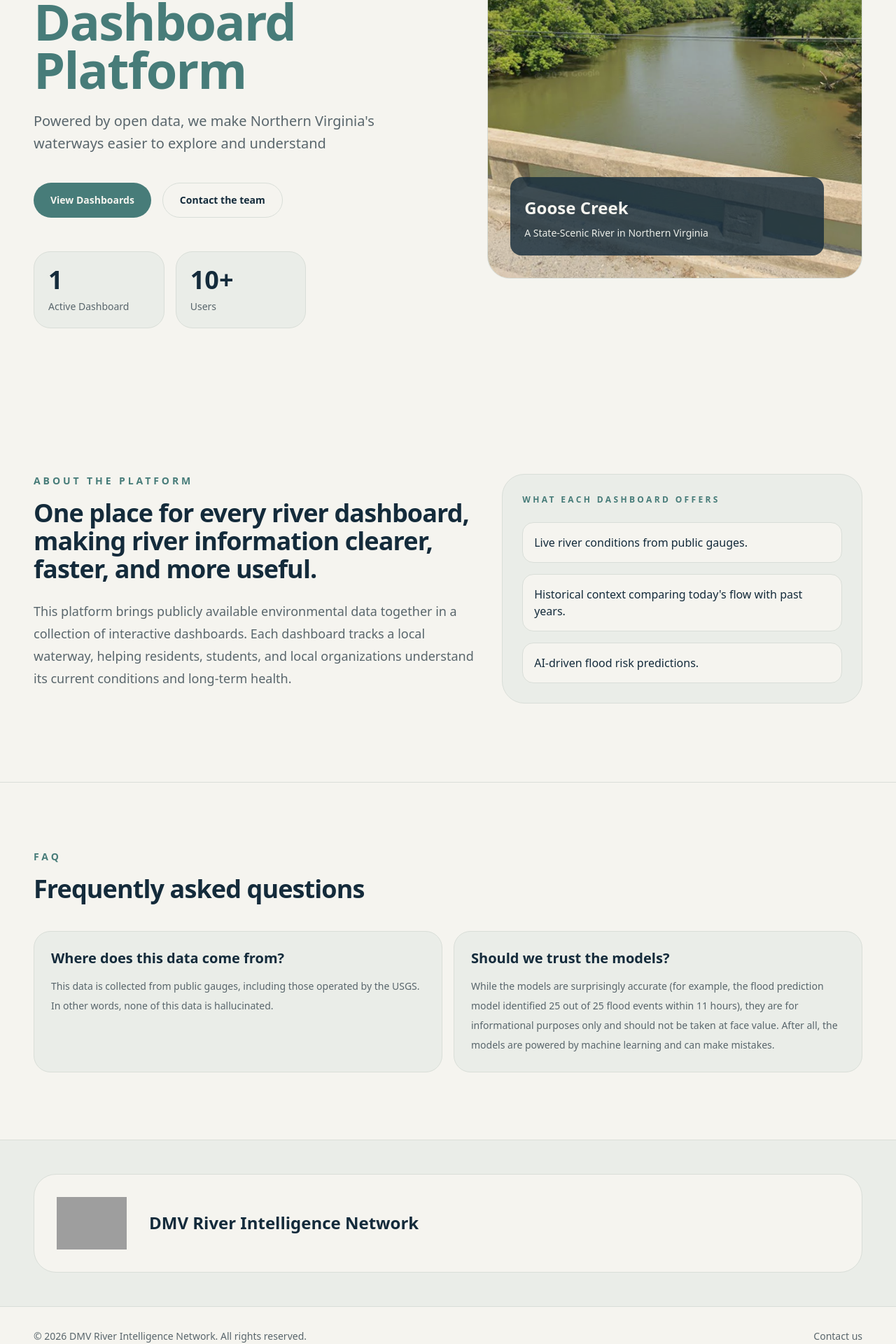
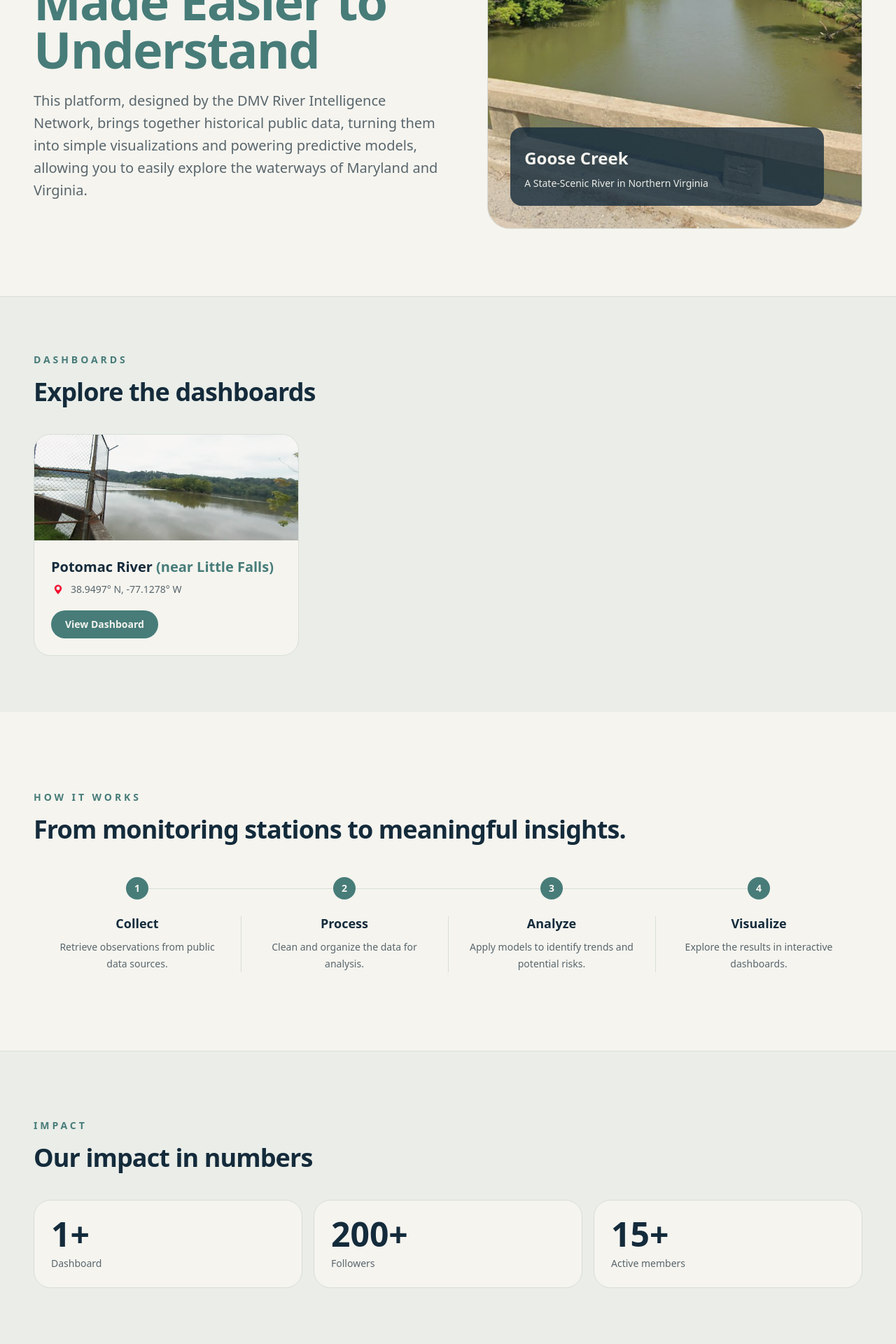
Before and after one commit to ackshatiwari/DMV-River-Intelligence-Network, a Next.js app in the folder frontend/: page / in a window 1280 px wide. Shown: the part 460-2380 px from the top of the page at 70% size. Built offline with nearby package versions, Linux system fonts and the light colour scheme; no server answers; grey boxes are pictures that could not be loaded.

Commit message:
revamp theme final

```diff
--- a/frontend/src/app/page.tsx
+++ b/frontend/src/app/page.tsx
@@ -2,7 +2,6 @@
 
 import Image from "next/image";
 import Logo from "../components/logo/logo";
-import { useRouter } from "next/navigation";
 
 import Home from "../components/home/home";
 import About from "../components/about/about";
@@ -11,10 +10,8 @@ import GetInvoled from "../components/get_involved/get_involved";
 import { useEffect, useState } from "react";
 
 export default function Page() {
-  const router = useRouter();
   const [homePageActive, setHomePageActive] = useState(true);
   const [aboutPageActive, setAboutPageActive] = useState(false);
-  const [locationsPageActive, setLocationsPageActive] = useState(false);
   const [contactPageActive, setContactPageActive] = useState(false);
   const [getInvolvedPageActive, setGetInvolvedPageActive] = useState(false);
 
@@ -31,13 +28,15 @@ export default function Page() {
       .catch((err) => console.error(err));
   }, []);
 
-  useEffect(() => {
-    if (locationsPageActive) {
-      router.push("/chapters");
-    }
-  }, [locationsPageActive, router]);
+  console.log("Message from API:", message);
 
-  console.log("Message from API:", message);
+  // Shared by the About nav item and the About button on the home page
+  const showAbout = () => {
+    setHomePageActive(false);
+    setAboutPageActive(true);
+    setContactPageActive(false);
+    setGetInvolvedPageActive(false);
+  };
 
   return (
     <>
@@ -47,35 +46,19 @@ export default function Page() {
         <h2 className={homePageActive ? selectedClassPages : unselectedClassPages} id="home" onClick={() => {
           setHomePageActive(true);
           setAboutPageActive(false);
-          setLocationsPageActive(false);
           setContactPageActive(false);
           setGetInvolvedPageActive(false);
         }}>Home</h2>
-        <h2 className={aboutPageActive ? selectedClassPages : unselectedClassPages} id="about" onClick={() => {
-          setHomePageActive(false);
-          setAboutPageActive(true);
-          setLocationsPageActive(false);
-          setContactPageActive(false);
-          setGetInvolvedPageActive(false);
-        }}>About</h2>
-        <h2 className={locationsPageActive ? selectedClassPages : unselectedClassPages} id="locations" onClick={() => {
-          setHomePageActive(false);
-          setAboutPageActive(false);
-          setLocationsPageActive(true);
-          setContactPageActive(false);
-          setGetInvolvedPageActive(false);
-        }}>Dashboards</h2>
+        <h2 className={aboutPageActive ? selectedClassPages : unselectedClassPages} id="about" onClick={showAbout}>About</h2>
         <h2 className={contactPageActive ? selectedClassPages : unselectedClassPages} id="contact" onClick={() => {
           setHomePageActive(false);
           setAboutPageActive(false);
-          setLocationsPageActive(false);
           setContactPageActive(true);
           setGetInvolvedPageActive(false);
         }}>Contact</h2>
         <h2 className={getInvolvedPageActive ? selectedClassPages : unselectedClassPages} id="get-involved" onClick={() => {
           setHomePageActive(false);
           setAboutPageActive(false);
-          setLocationsPageActive(false);
           setContactPageActive(false);
           setGetInvolvedPageActive(true);
         }}>Get Involved</h2>
@@ -84,7 +67,7 @@ export default function Page() {
 
 
     {/* Render the components based on the useState values */}
-    {homePageActive && <Home /> }
+    {homePageActive && <Home onAboutClick={showAbout} /> }
     {aboutPageActive && <About />}
     {contactPageActive && <Contact />}
     {getInvolvedPageActive && <GetInvoled />}
--- a/frontend/src/components/home/home.tsx
+++ b/frontend/src/components/home/home.tsx
@@ -3,9 +3,32 @@ import Link from "next/link";
 import Logo from "@/src/components/logo/logo";
 import Footer from "../footer/footer";
 
-const impactMetrics = [
-    { value: "1", label: "Active Dashboard" },
-    { value: "10+", label: "Users" }
+
+
+// Dashboard cards shown directly below the hero -- add a new entry here for each new dashboard
+const dashboards = [
+    {
+        name: "Potomac River",
+        qualifier: "(near Little Falls)",
+        image: "/pot_river_near_little_falls.png",
+        coordinates: "38.9497° N, -77.1278° W",
+        href: "/chapters/pot_river_dc_little_falls_pump_station",
+    },
+];
+
+// Steps shown in the "How it works" section, left to right
+const steps = [
+    { title: "Collect", description: "Retrieve observations from public data sources." },
+    { title: "Process", description: "Clean and organize the data for analysis." },
+    { title: "Analyze", description: "Apply models to identify trends and potential risks." },
+    { title: "Visualize", description: "Explore the results in interactive dashboards." },
+];
+
+// Figures shown in the "Our impact in numbers" section
+const impactStats = [
+    { value: "1+", label: "Dashboard" },
+    { value: "200+", label: "Followers" },
+    { value: "15+", label: "Active members" },
 ];
 
 // Frequently asked questions shown below the mission section
@@ -21,7 +44,12 @@ const faqs = [
 ];
 
 
-export default function Home() {
+type HomeProps = {
+    /** Switches the main page to the About section (owned by app/page.tsx). */
+    onAboutClick: () => void;
+};
+
+export default function Home({ onAboutClick }: HomeProps) {
     return (
         <main className="min-h-screen bg-page text-ink">
             <section className="relative overflow-hidden">
@@ -30,40 +58,17 @@ export default function Home() {
 
 
                         <h1 className="mt-8 max-w-3xl text-5xl font-black leading-[0.95] tracking-tight text-ink sm:text-6xl lg:text-7xl">
-                            DMV River Intelligence Network
-                            <span className="mt-4 block text-accent">Dashboard Platform</span>
+                            Environmental Data
+
+                            <span className="mt-4 block text-accent">Made Easier to Understand</span>
                         </h1>
 
                         <p className="mt-6 max-w-2xl text-lg leading-8 text-ink-muted sm:text-xl">
-                            Powered by open data, we make Northern Virginia's waterways easier to explore and understand
+                            This platform, designed by the DMV River Intelligence Network, brings together historical
+                            public data, turning them into simple visualizations and powering predictive models,
+                            allowing you to easily explore the waterways of Maryland and Virginia.
                         </p>
 
-                        <div className="mt-10 flex flex-col gap-4 sm:flex-row">
-                            <Link
-                                href="/chapters"
-                                className="inline-flex items-center justify-center rounded-full bg-accent px-6 py-3.5 text-sm font-semibold text-page transition hover:bg-ink"
-                            >
-                                View Dashboards
-                            </Link>
-                            <Link
-                                href="mailto:dmv.rivernetwork@gmail.com"
-                                className="inline-flex items-center justify-center rounded-full border border-line px-6 py-3.5 text-sm font-semibold text-ink transition hover:border-accent hover:bg-panel"
-                            >
-                                Contact the team
-                            </Link>
-                        </div>
-
-                        <div className="mt-12 grid gap-4 sm:grid-cols-3">
-                            {impactMetrics.map((metric) => (
-                                <div
-                                    key={metric.label}
-                                    className="rounded-3xl border border-line bg-panel p-5"
-                                >
-                                    <div className="text-4xl font-black text-ink">{metric.value}</div>
-                                    <div className="mt-2 text-sm font-medium text-ink-muted">{metric.label}</div>
-                                </div>
-                            ))}
-                        </div>
                     </div>
 
                     <div className="flex items-center justify-center lg:justify-end">
@@ -92,40 +97,99 @@ export default function Home() {
                 </div>
             </section>
 
-
-
-            <section id="mission" className="bg-page px-6 py-20 sm:px-10 lg:px-12 lg:py-28">
-                <div className="mx-auto grid max-w-[1600px] gap-10 lg:grid-cols-[1.1fr_0.9fr] lg:items-start">
-                    <div>
+            <section id="dashboards" className="border-t border-line bg-panel px-6 py-16 sm:px-10 lg:px-12 lg:py-20">
+                <div className="mx-auto max-w-[1600px]">
                     <p className="text-sm font-semibold uppercase tracking-[0.28em] text-accent">
-                            About the platform
+                        Dashboards
                     </p>
                     <h2 className="mt-4 text-3xl font-bold tracking-tight text-ink sm:text-4xl">
-                            One place for every river dashboard, making river information clearer, faster, and more useful.
+                        Explore the dashboards
                     </h2>
-                        <p className="mt-6 max-w-3xl text-lg leading-8 text-ink-muted">
-                            This platform brings publicly available environmental data together in a collection of
-                            interactive dashboards. Each dashboard tracks a local waterway, helping residents,
-                            students, and local organizations understand its current conditions and long-term health.
+
+                    <div className="mt-10 grid gap-6 sm:grid-cols-2 lg:grid-cols-3">
+                        {dashboards.map((dashboard) => (
+                            <Link
+                                key={dashboard.href}
+                                href={dashboard.href}
+                                className="group block overflow-hidden rounded-3xl border border-line bg-page transition hover:border-accent"
+                            >
+                                <div className="relative aspect-[5/2]">
+                                    <Image
+                                        src={dashboard.image}
+                                        alt={`${dashboard.name} ${dashboard.qualifier}`}
+                                        fill
+                                        className="object-cover"
+                                        sizes="(max-width: 640px) 100vw, (max-width: 1024px) 50vw, 33vw"
+                                    />
+                                </div>
+                                <div className="p-6">
+                                    <h3 className="text-xl font-bold text-ink">
+                                        {dashboard.name} <span className="text-accent">{dashboard.qualifier}</span>
+                                    </h3>
+                                    <p className="mt-2 flex items-center text-sm text-ink-muted">
+                                        <Image src="/marker.png" alt="" width={20} height={20} className="mr-2" />
+                                        {dashboard.coordinates}
                                     </p>
+                                    <span className="mt-5 inline-flex items-center justify-center rounded-full bg-accent px-5 py-2.5 text-sm font-semibold text-page transition group-hover:bg-ink">
+                                        View Dashboard
+                                    </span>
                                 </div>
+                            </Link>
+                        ))}
+                    </div>
+                </div>
+            </section>
 
-                    <aside className="rounded-[2rem] border border-line bg-panel p-7">
-                        <p className="text-xs font-semibold uppercase tracking-[0.28em] text-accent">
-                            What each dashboard offers
+            <section id="how-it-works" className="bg-page px-6 py-20 sm:px-10 lg:px-12 lg:py-28">
+                <div className="mx-auto max-w-[1600px]">
+                    <p className="text-sm font-semibold uppercase tracking-[0.28em] text-accent">
+                        How it works
                     </p>
-                        <ul className="mt-6 space-y-4 text-ink">
-                            <li className="rounded-2xl border border-line bg-page px-4 py-4">
-                                Live river conditions from public gauges.
+                    <h2 className="mt-4 text-3xl font-bold tracking-tight text-ink sm:text-4xl">
+                        From monitoring stations to meaningful insights.
+                    </h2>
+
+                    {/* On wide screens: a line runs through the numbered circles (the ol's
+                        ::before), and a thin divider sits between each step's text (each
+                        li's ::before, skipped on the first). Both drop away when the steps
+                        wrap onto multiple rows. */}
+                    <ol className="relative mt-12 grid gap-10 sm:grid-cols-2 lg:grid-cols-4 lg:gap-0 lg:before:absolute lg:before:left-[12.5%] lg:before:right-[12.5%] lg:before:top-4 lg:before:h-px lg:before:bg-line">
+                        {steps.map((step, index) => (
+                            <li
+                                key={step.title}
+                                className="relative flex flex-col items-center px-6 text-center lg:not-first:before:absolute lg:not-first:before:bottom-0 lg:not-first:before:left-0 lg:not-first:before:top-14 lg:not-first:before:w-px lg:not-first:before:bg-line"
+                            >
+                                <span className="flex h-8 w-8 items-center justify-center rounded-full bg-accent text-sm font-semibold text-page">
+                                    {index + 1}
+                                </span>
+                                <h3 className="mt-5 text-lg font-semibold text-ink">{step.title}</h3>
+                                <p className="mt-2 max-w-[16rem] text-sm leading-6 text-ink-muted">{step.description}</p>
                             </li>
-                            <li className="rounded-2xl border border-line bg-page px-4 py-4">
-                                Historical context comparing today&apos;s flow with past years.
-                            </li>
-                            <li className="rounded-2xl border border-line bg-page px-4 py-4">
-                                AI-driven flood risk predictions.
-                            </li>
-                        </ul>
-                    </aside>
+                        ))}
+                    </ol>
+                </div>
+            </section>
+
+            <section id="impact" className="border-t border-line bg-panel px-6 py-20 sm:px-10 lg:px-12 lg:py-24">
+                <div className="mx-auto max-w-[1600px]">
+                    <p className="text-sm font-semibold uppercase tracking-[0.28em] text-accent">
+                        Impact
+                    </p>
+                    <h2 className="mt-4 text-3xl font-bold tracking-tight text-ink sm:text-4xl">
+                        Our impact in numbers
+                    </h2>
+
+                    <div className="mt-10 grid gap-4 sm:grid-cols-3">
+                        {impactStats.map((stat) => (
+                            <div
+                                key={stat.label}
+                                className="rounded-3xl border border-line bg-page p-6"
+                            >
+                                <div className="text-5xl font-black text-ink">{stat.value}</div>
+                                <div className="mt-2 text-sm font-medium text-ink-muted">{stat.label}</div>
+                            </div>
+                        ))}
+                    </div>
                 </div>
             </section>
 
```
Lines whose indentation alone changed are shown as unchanged.
